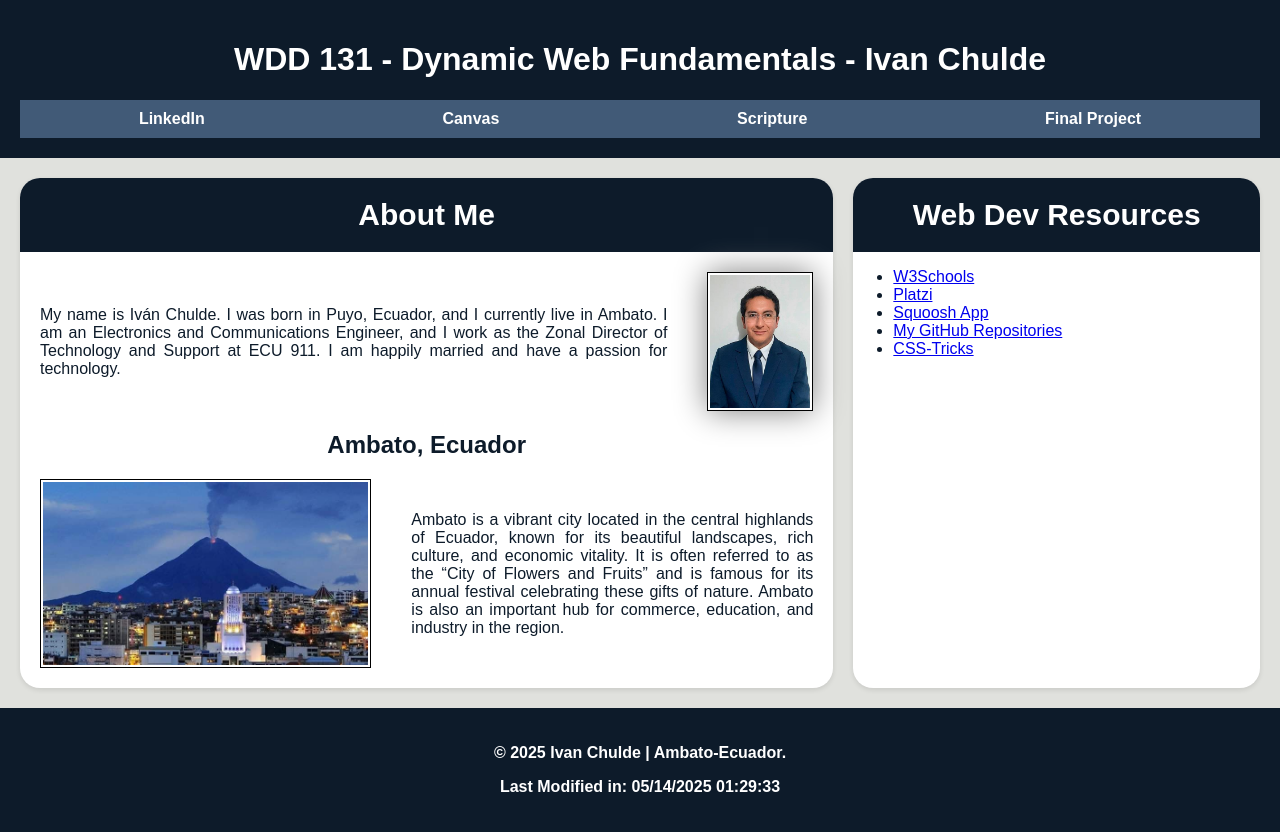
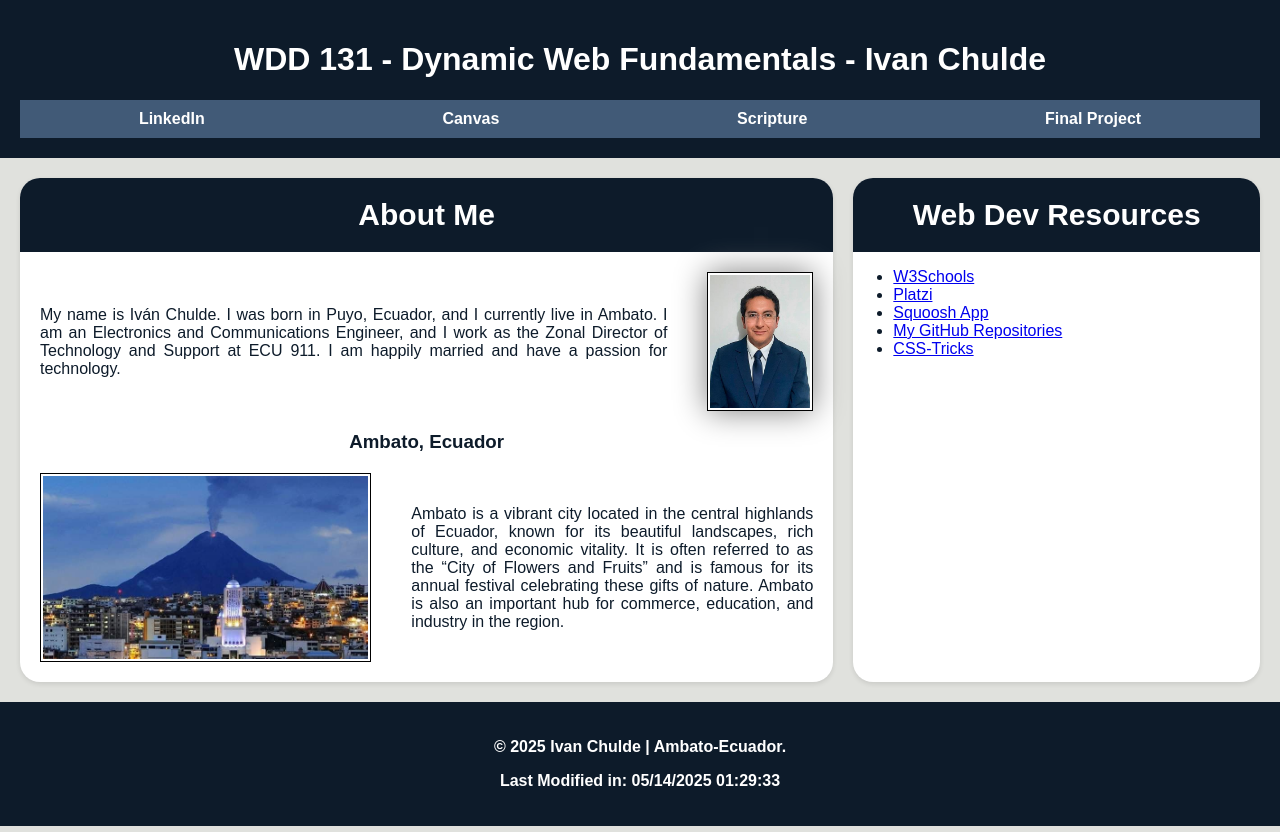
Before and after one commit to ivanchulde/wdd131, a plain HTML site: page index.html in a window 1280 px wide. Drawn offline with Linux system fonts and the light colour scheme.

Commit message:
Change HTML and CSS acording feedback.

```diff
--- a/index.html
+++ b/index.html
@@ -5,9 +5,7 @@
     <meta name="viewport" content="width=device-width, initial-scale=1.0">
     <title>WDD 131 - Dynamic Web Fundamentals - Ivan Chulde</title>
     <meta name="author" content="Ivan Chulde"/>
-    <meta
-    name="description"
-    content="Home Page for WDD 131 - Dynamic Web Fundamentals by Luis Ivan Chulde Bonilla" />
+    <meta name="description" content="Home Page for WDD 131 - Dynamic Web Fundamentals by Luis Ivan Chulde Bonilla" />
     <link rel="stylesheet" href="styles/base.css">
     <link rel="preconnect" href="https://fonts.googleapis.com">
     <link rel="preconnect" href="https://fonts.gstatic.com" crossorigin>
@@ -21,24 +19,23 @@
             <a href="https://www.linkedin.com/in/ivan-chulde-62a89119a">LinkedIn</a>
             <a href="https://byupw.instructure.com/">Canvas</a>
             <a href="https://www.churchofjesuschrist.org/study/scriptures/nt/philip/4?lang=eng&id=p12-p13#p12">Scripture</a>
-            <a href="">Final Project</a>
+            <a href="Final Project">Final Project</a>
         </nav>
     </header>
 
     <main>
-        <div class="container">
-        <section class="about_me">
-            <h1 class="title">About Me</h1>
+        <section class="card">
+            <h2>About Me</h2>
             <div class="profile">
                 <p>My name is Iván Chulde. I was born in Puyo, Ecuador, and I currently live in Ambato.
                 I am an Electronics and Communications Engineer, and I work as the Zonal Director of Technology and Support at ECU 911.
                 I am happily married and have a passion for technology.</p>
-                <img src="images/profile.jpg" alt="Ivan Chulde" class= "profile-img" width="200">
+                <img src="images/profile.jpg" alt="Ivan Chulde" width="200">
 
             </div>
-            <h1>Ambato, Ecuador</h1>
+            <h3>Ambato, Ecuador</h3>
             <div class="city">
-                <img src="images/ambato.jpg" alt="Ambato-Volcano" class= "ambato-img">
+                <img src="images/ambato.jpg" alt="Ambato-Volcano" >
                 <p>Ambato is a vibrant city located in the central highlands of Ecuador, known for its beautiful landscapes, rich culture, and economic vitality.
                 It is often referred to as the “City of Flowers and Fruits” and is famous for its annual festival celebrating these gifts of nature.
                 Ambato is also an important hub for commerce, education, and industry in the region.
@@ -46,8 +43,8 @@
             </div>
         </section>
 
-       <section class="web_resources">
-        <h1 class="title">Web Dev Resources</h1>
+       <section class="card">
+        <h2>Web Dev Resources</h2>
         <ul>
             <li><a href="https://www.w3schools.com" target="_blank" rel="noopener noreferrer">W3Schools</a></li>
             <li><a href="https://platzi.com" target="_blank" rel="noopener noreferrer">Platzi</a></li>
@@ -56,7 +53,7 @@
             <li><a href="https://css-tricks.com" target="_blank" rel="noopener noreferrer">CSS-Tricks</a></li>
         </ul>
         </section>
-        </div>
+
     </main>
 
     <footer>
--- a/styles/base.css
+++ b/styles/base.css
@@ -51,7 +51,7 @@ nav a:hover {
     color: var(--color-secondary);
 }
 
-.container {
+main {
     display: grid;
     grid-template-columns: 2fr 1fr;
     gap: 20px;
@@ -64,7 +64,7 @@ section {
     box-shadow: 0 2px 5px rgba(0, 0, 0, 0.1);
 
 }
-.title {
+h2 {
     background-color: var(--color-primary);
     color: var(--color-white);
     font-size: 30px;
@@ -75,7 +75,7 @@ section {
 
 }
 
-section h1 {
+section h3 {
     text-align: center;
     margin: 0px;
 }
@@ -88,11 +88,6 @@ section p {
 }
 
 
-.about_me{
-    display: grid;
-    box-sizing: border-box;
-}
-
 .profile, .city {
     display: flex;
     justify-content: center;
@@ -101,7 +96,7 @@ section p {
     box-sizing: border-box;
 }
 
-img.profile-img {
+.profile img {
     width: 100px;
     height: auto;
     border: 1px solid black;
@@ -111,7 +106,7 @@ img.profile-img {
     margin: 20px;
 }
 
-img.ambato-img {
+.city img {
     width: 40%;
     height: auto;
     border: 1px solid black;
```
